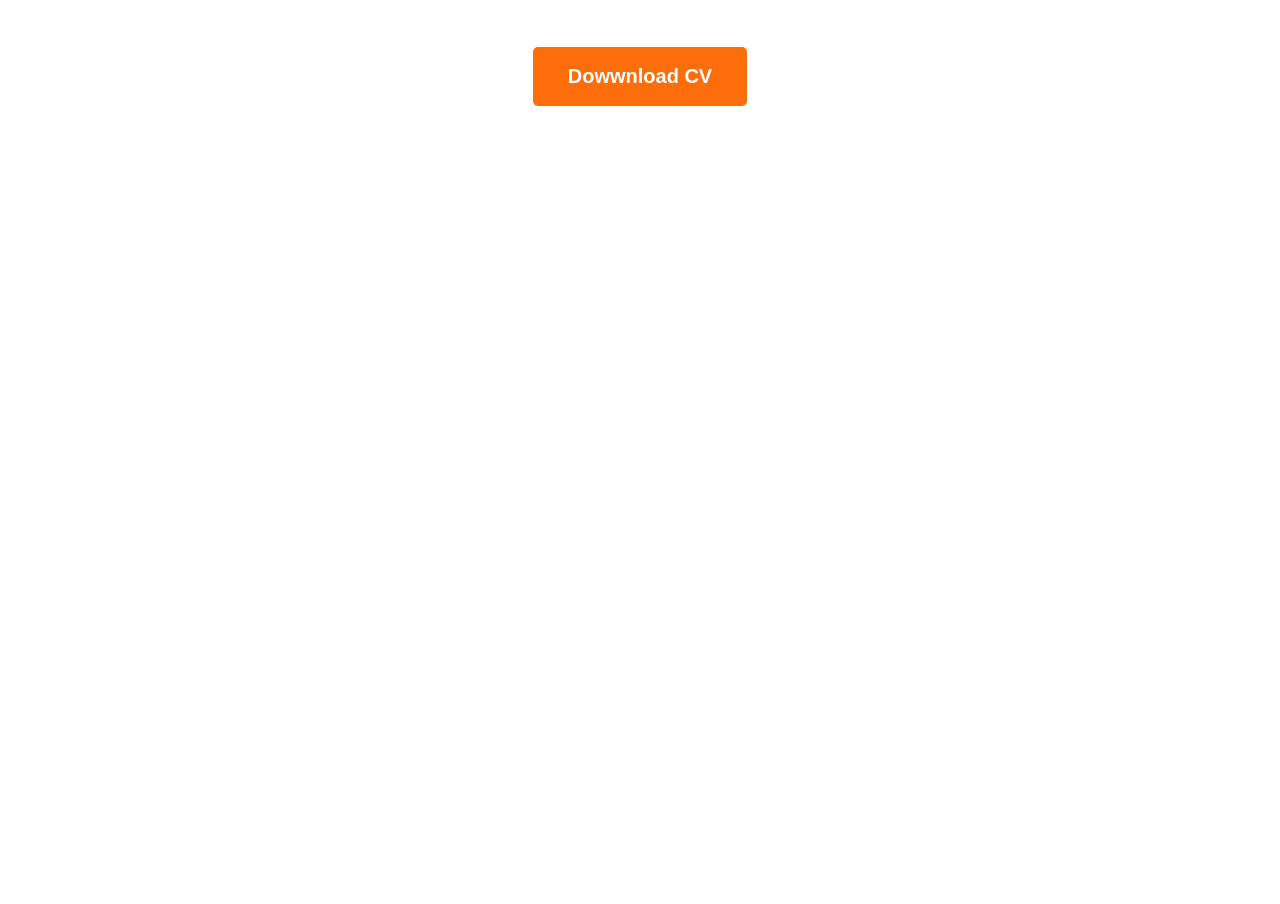
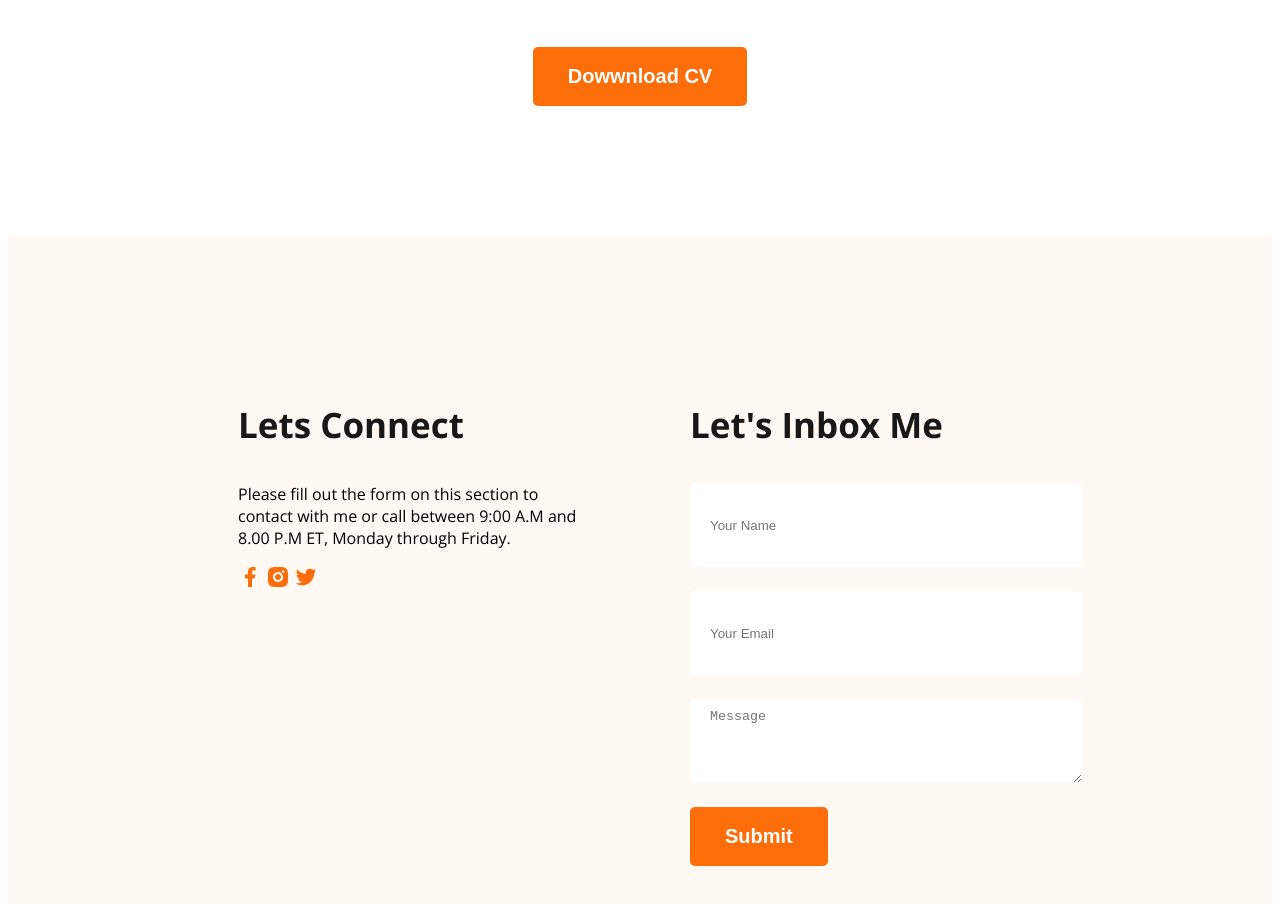
Before and after one commit to Khalidahsan007/web-dev-portfolio, a plain HTML site: page index.html in a window 1280 px wide. Shown: the part 3046-3950 px from the top of the page. Before the commit the page ends 3282 px from the top, so only its background shows below. Drawn offline with nearby package versions, Linux system fonts and the light colour scheme.

Commit message:
maybe final

```diff
--- a/index.html
+++ b/index.html
@@ -151,8 +151,26 @@
 
 
 
-<footer>
+<footer class="sec-bg">
+<div class="footer-column">
+<h3 class="section-title">Lets Connect</h3>
+<p>Please fill out the form on this section to contact with me or call between 9:00 A.M and 8.00 P.M ET, Monday through Friday.</p>
+<div>
+    <a href=""><img src="images/icons/facebook.png"></a>
+    <a href=""><img src="images/icons/insta.png"></a>
+    <a href=""><img src="images/icons/twitter.png"></a>
+</div>
+</div>
+<div class="footer-column">
+    <h3 class="section-title">Let's Inbox Me</h3>
+    <form action="">
+        <input type="text" name="" id="" placeholder="Your Name">
+        <input type="email" name="" id="" placeholder="Your Email">
+        <textarea name="" id="" cols="30" rows="10" placeholder="Message"></textarea>
+        <input class="btn-primary" type="submit" value="Submit">
 
+    </form>
+</div>
 </footer>
 
 </body>
--- a/styles/portfolio.css
+++ b/styles/portfolio.css
@@ -162,3 +162,23 @@ main section{
 .cv-btn{
     margin-top: 50px;
 }
+
+footer{
+    padding: 130px 230px;
+    display: flex;
+    gap: 100px;
+}
+
+.footer-column{
+    width: 50%;
+}
+footer input[type="text"] , footer input[type="email"] , footer textarea{
+    height: 64px;
+    border-radius: 5px;
+    background-color: white;
+    display: block;
+    width: 100%;
+    padding: 10px 20px;
+    margin-bottom: 24px;
+    border: none;
+}
```
